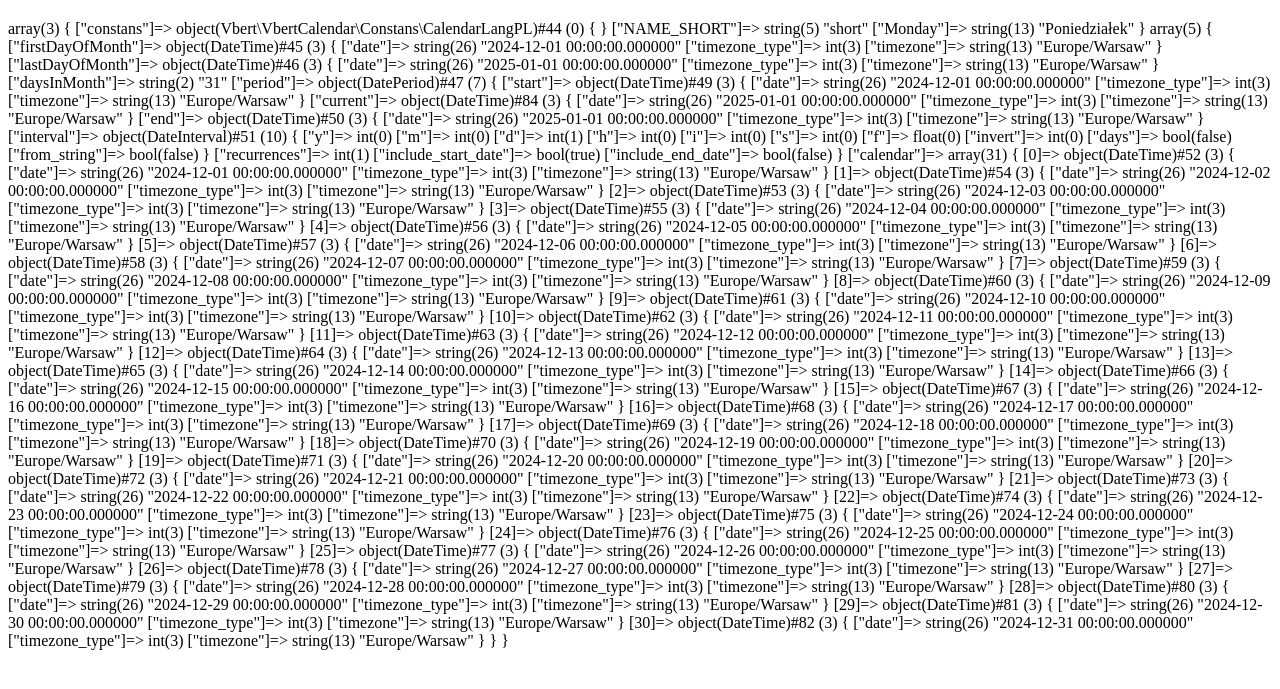
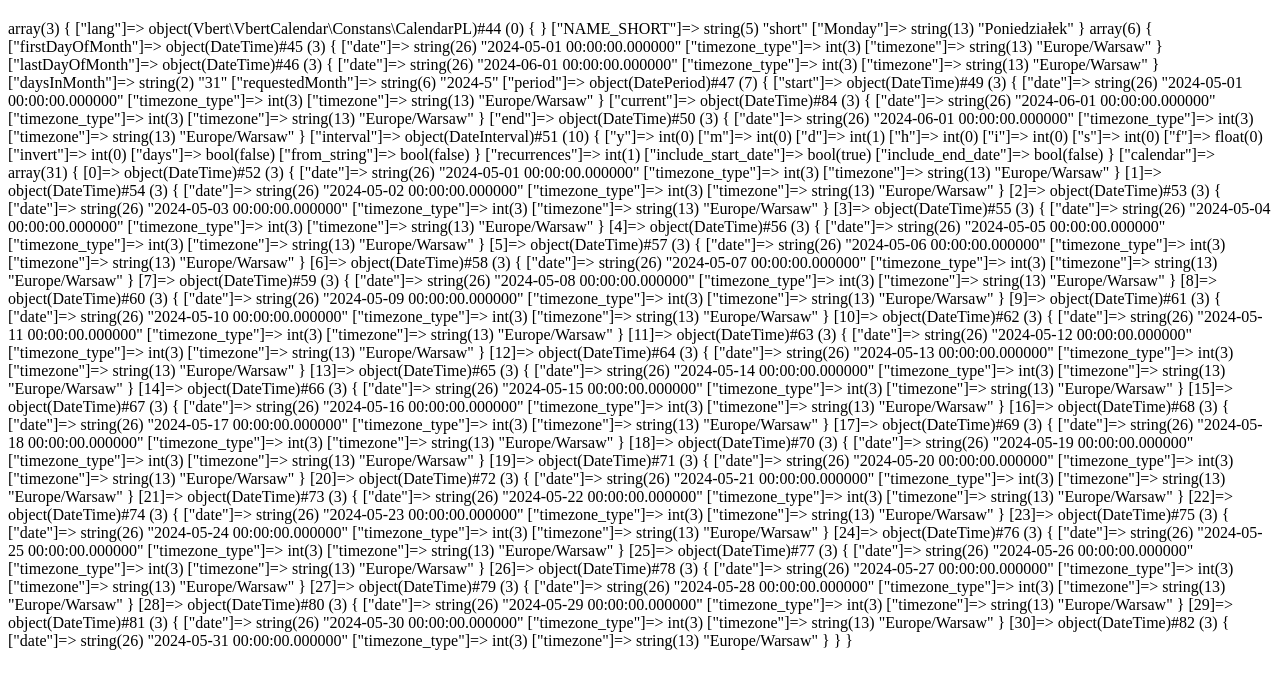
Before and after one commit to vbert/experiments-php, a PHP site: page /example.php in a window 1280 px wide. Shown: the part 47-736 px from the top of the page. Run offline with PHP 8.4, Linux system fonts and the light colour scheme.

Commit message:
Horizontal Montly Calendar refactoring code

```diff
--- a/vbertCalendar/example.php
+++ b/vbertCalendar/example.php
@@ -5,7 +5,7 @@
  * File Created: 2024-10-28, 10:25:02
  * Author: Wojciech Sobczak (wsobczak@gmail.com)
  * -----
- * Last Modified: 2024-10-28, 23:08:21
+ * Last Modified: 2024-11-05, 23:37:28
  * Modified By: Wojciech Sobczak (wsobczak@gmail.com)
  * -----
  * Copyright © 2021 - 2024 by vbert
@@ -19,10 +19,10 @@ date_default_timezone_set('Europe/Warsaw');
 
 require 'vendor/autoload.php';
 
-use Vbert\VbertCalendar\Constans\CalendarLangPL;
+use Vbert\VbertCalendar\Constans\CalendarPL;
 use Vbert\VbertCalendar\Calendar\HorizontalMonthlyCalendar;
 
-$calendar = new HorizontalMonthlyCalendar(new CalendarLangPL());
+$calendar = new HorizontalMonthlyCalendar(new CalendarPL(), '2024-5');
 ?>
 <!DOCTYPE html>
 <html>
--- a/vbertCalendar/src/Calendar/HorizontalMonthlyCalendar.php
+++ b/vbertCalendar/src/Calendar/HorizontalMonthlyCalendar.php
@@ -5,7 +5,7 @@
  * File Created: 2024-10-28, 10:19:31
  * Author: Wojciech Sobczak (wsobczak@gmail.com)
  * -----
- * Last Modified: 2024-10-29, 8:57:31
+ * Last Modified: 2024-11-05, 23:38:12
  * Modified By: Wojciech Sobczak (wsobczak@gmail.com)
  * -----
  * Copyright © 2021 - 2024 by vbert
@@ -16,22 +16,22 @@ use DateTime;
 use DatePeriod;
 use DateInterval;
 
-use Vbert\VbertCalendar\Constans\CalendarConstansInterface;
+use Vbert\VbertCalendar\Constans\CalendarLangInterface;
 use Vbert\VbertCalendar\Calendar\CalendarInterface;
 
 
 class HorizontalMonthlyCalendar implements CalendarInterface {
-    private $constans;
+    private $lang;
     private $requestedMonth;
 
 
-    public function __construct(CalendarConstansInterface $constans, $requestedMonth = null) {
-        $this->constans = $constans;
-        $this->requestedMonth = $requestedMonth ?: date('Y-m');
+    public function __construct(CalendarLangInterface $lang, $requestedMonth = null) {
+        $this->lang = $lang;
+        $this->requestedMonth = $requestedMonth ?: date('Y-n');
     }
 
     public function calculatePeriod() {
-        $firstDayOfMonth = new DateTime("{$this->requestedMonth}-01");
+        $firstDayOfMonth = new DateTime("{$this->requestedMonth}-1");
         $lastDayOfMonth = (clone $firstDayOfMonth)->modify('last day of this month');
         $daysInMonth = $lastDayOfMonth->format('t');
         $period = new DatePeriod($firstDayOfMonth, new DateInterval('P1D'), $lastDayOfMonth->modify('+1 day'));
@@ -46,6 +46,7 @@ class HorizontalMonthlyCalendar implements CalendarInterface {
             'firstDayOfMonth' => $firstDayOfMonth,
             'lastDayOfMonth' => $lastDayOfMonth,
             'daysInMonth' => $daysInMonth,
+            'requestedMonth' => $this->requestedMonth,
             'period' => $period,
             // [
             //     'start' => $period->getStartDate(),
@@ -60,9 +61,9 @@ class HorizontalMonthlyCalendar implements CalendarInterface {
     public function generate() {
 
         var_dump([
-            'constans' => $this->constans,
-            'NAME_SHORT' => $this->constans::NAME_SHORT,
-            'Monday' => $this->constans::dayName($this->constans::DAY_MONDAY, $this->constans::NAME_FULL),
+            'lang' => $this->lang,
+            'NAME_SHORT' => $this->lang::NAME_SHORT,
+            'Monday' => $this->lang::dayName($this->lang::DAY_MONDAY, $this->lang::NAME_FULL),
         ]);
 
         return '';
--- a/vbertCalendar/src/Constans/CalendarConstansInterface.php
+++ b/vbertCalendar/src/Constans/CalendarLangInterface.php
@@ -1,18 +1,18 @@
 <?php
 /*
  * Project: Vbert\VbertCalendar/Constans
- * File: /CalendarConstansInterface.php
+ * File: /CalendarLangInterface.php
  * File Created: 2024-10-28, 9:47:13
  * Author: Wojciech Sobczak (wsobczak@gmail.com)
  * -----
- * Last Modified: 2024-10-28, 14:05:41
+ * Last Modified: 2024-11-05, 23:14:52
  * Modified By: Wojciech Sobczak (wsobczak@gmail.com)
  * -----
  * Copyright © 2021 - 2024 by vbert
  */
 namespace Vbert\VbertCalendar\Constans;
 
-interface CalendarConstansInterface {
+interface CalendarLangInterface {
     const DAY_MONDAY = 1;
     const DAY_TUESDAY = 2;
     const DAY_WEDNESDAY = 3;
--- a/vbertCalendar/src/Constans/CalendarLangPL.php
+++ b/vbertCalendar/src/Constans/CalendarPL.php
@@ -1,20 +1,20 @@
 <?php
 /*
  * Project: Vbert\VbertCalendar/Constans
- * File: /CalendarLangPL.php
+ * File: /CalendarPL.php
  * File Created: 2024-10-28, 10:05:27
  * Author: Wojciech Sobczak (wsobczak@gmail.com)
  * -----
- * Last Modified: 2024-10-28, 14:05:41
+ * Last Modified: 2024-11-05, 23:16:15
  * Modified By: Wojciech Sobczak (wsobczak@gmail.com)
  * -----
  * Copyright © 2021 - 2024 by vbert
  */
 namespace Vbert\VbertCalendar\Constans;
 
-use Vbert\VbertCalendar\Constans\CalendarConstansInterface;
+use Vbert\VbertCalendar\Constans\CalendarLangInterface;
 
-class CalendarLangPL implements CalendarConstansInterface {
+class CalendarPL implements CalendarLangInterface {
 
     static $daysNames = [
         self::NAME_FULL => [
```
